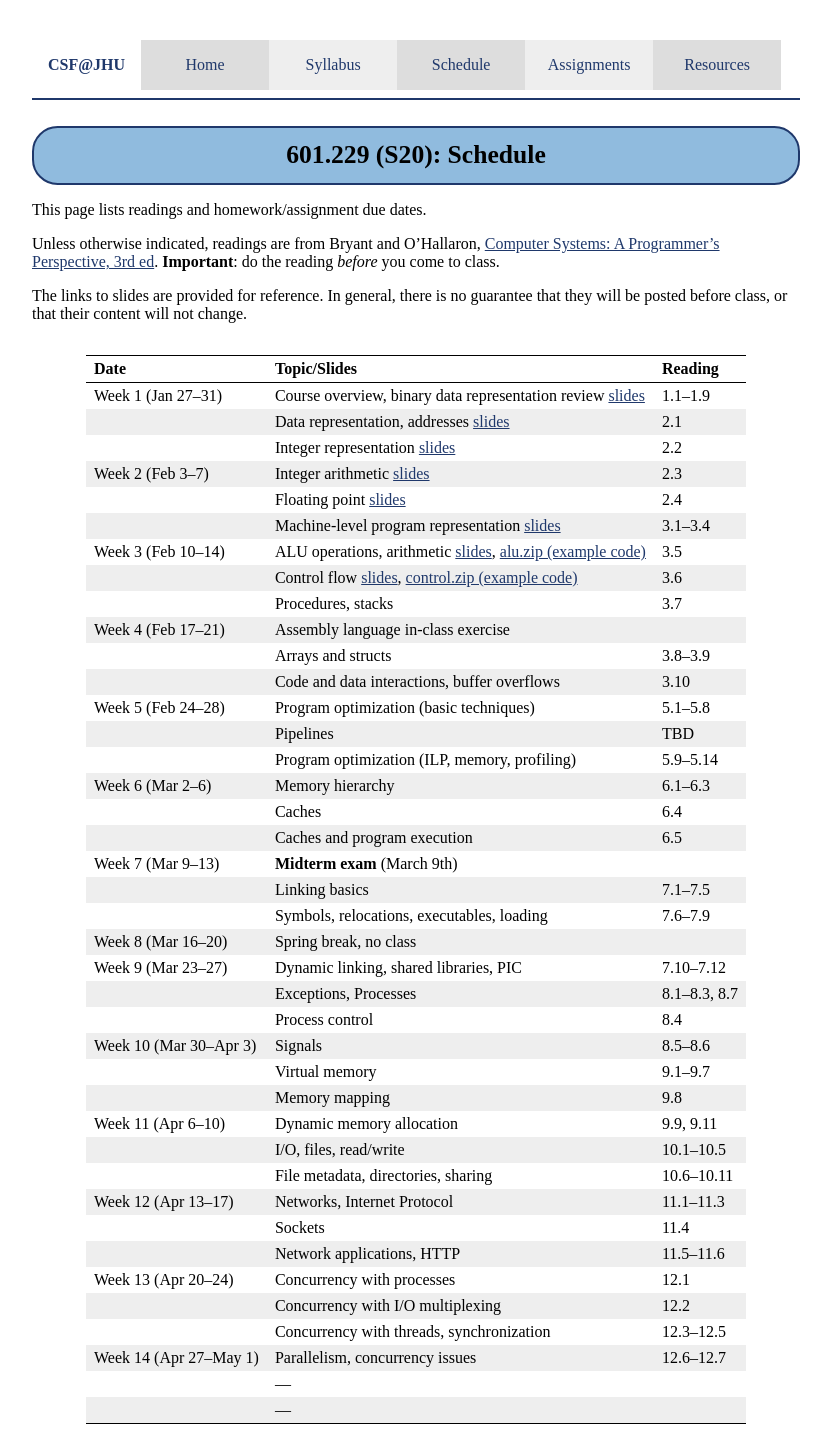
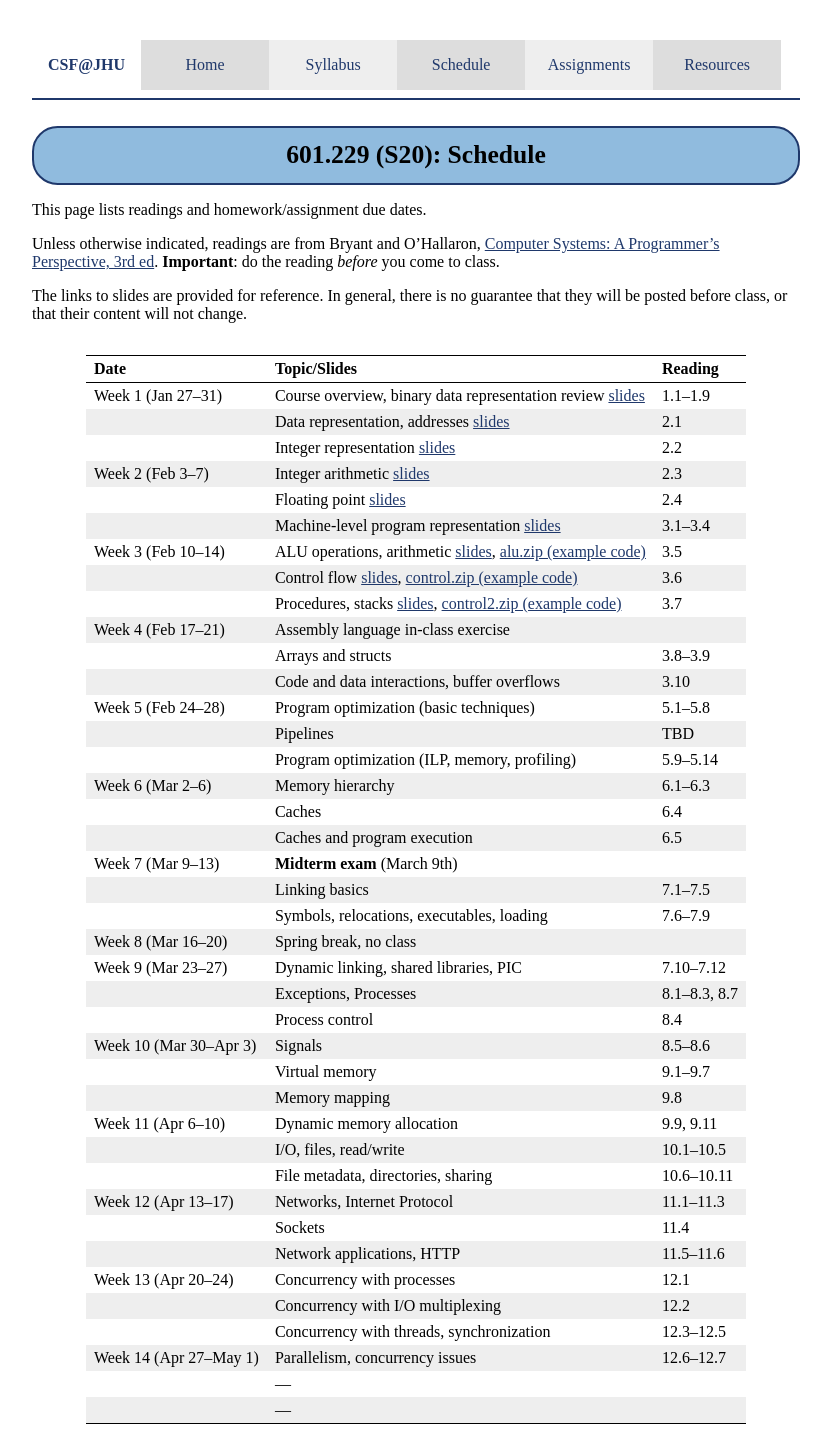
Before and after one commit to jhucsf/spring2020, a Jekyll site: the page built from schedule.md, in a window 1280 px wide. Shown: the whole page, without its empty margins (224-1055 px from the left). Built offline with Jekyll 4.4.1, drawn with Linux system fonts in a browser that asks for light colours.

Commit message:
post public slides for lecture 9

```diff
--- a/schedule.md
+++ b/schedule.md
@@ -20,7 +20,7 @@ Week 2 (Feb 3–7)   | Integer arithmetic [slides](lectures/lecture04-public.pdf
 &nbsp;             | Machine-level program representation [slides](lectures/lecture06-public.pdf) | 3.1–3.4
 Week 3 (Feb 10–14) | ALU operations, arithmetic [slides](lectures/lecture07-public.pdf), [alu.zip (example code)](lectures/alu.zip) | 3.5
 &nbsp;             | Control flow [slides](lectures/lecture08-public.pdf), [control.zip (example code)](lectures/control.zip) | 3.6 |
-                   | Procedures, stacks | 3.7
+&nbsp;             | Procedures, stacks [slides](lectures/lecture09-public.pdf), [control2.zip (example code)](lectures/control2.zip) | 3.7
 Week 4 (Feb 17–21) | Assembly language in-class exercise |
                    | Arrays and structs | 3.8–3.9
                    | Code and data interactions, buffer overflows | 3.10
```
Also changed, not shown: 2 other files.
